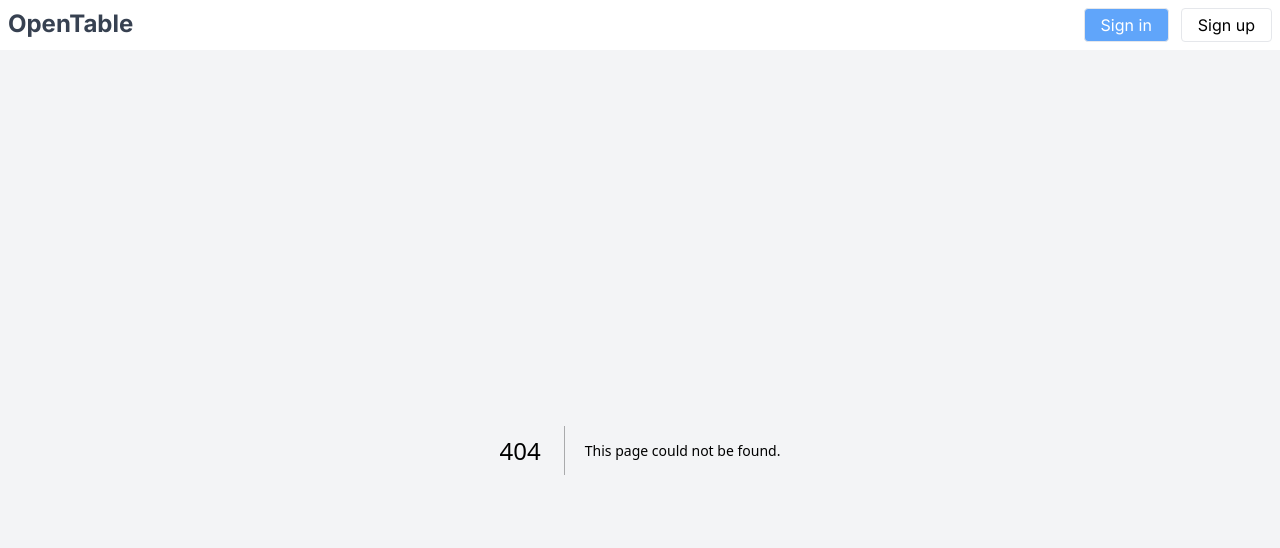
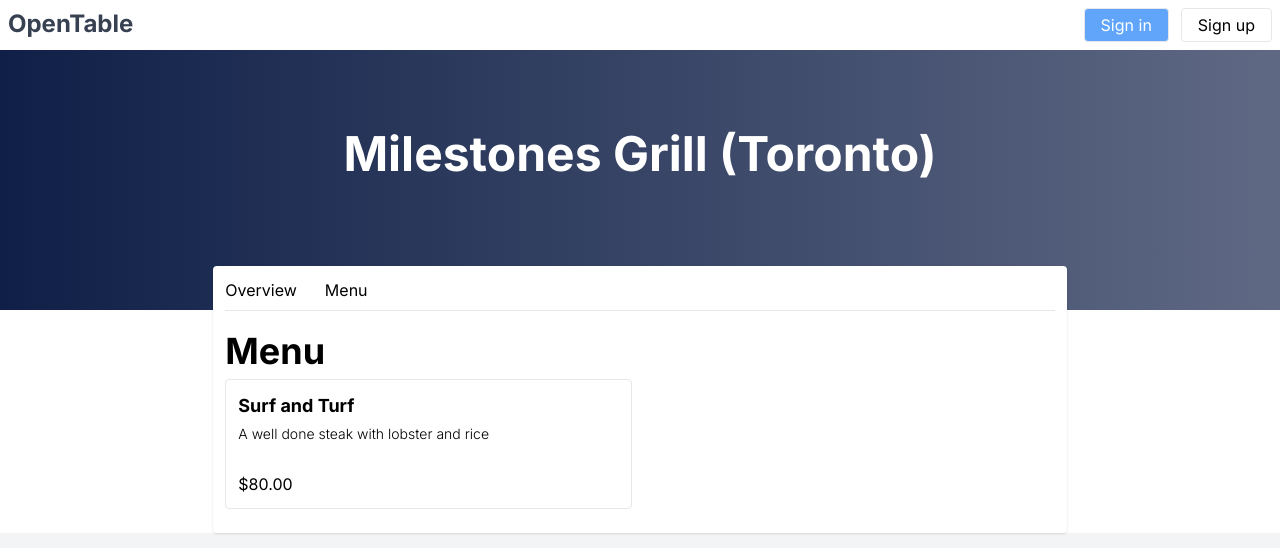
Before and after one commit to EmmanuelORivera/open-table-nextjs, a Next.js app: page /restaurant/1/menu in a window 1280 px wide. Before the commit this address had no page. Shown: the top 548 px of the page. Built offline with nearby package versions, Linux system fonts and the light colour scheme.

Commit message:
refactor: now Hero is not depending on the children to render the title.

```diff
--- a/src/app/page.tsx
+++ b/src/app/page.tsx
@@ -1,10 +1,13 @@
 import Card from '@/components/Card'
 import Hero from '@/components/Hero'
+import SearchBar from '@/components/SearchBar'
 
 export default function Home() {
   return (
     <div className="bg-white container mx-auto">
-      <Hero>Find your table for any occasion</Hero>
+      <Hero title="Find your table for any occasion">
+        <SearchBar />
+      </Hero>
       {/* CARDS */}
       <div className="py-3 mt-10 flex flex-wrap justify-center">
         <Card />
--- /dev/null
+++ b/src/app/restaurant/[slug]/menu/page.tsx
@@ -0,0 +1,53 @@
+import Hero from '@/components/Hero'
+import React from 'react'
+
+const MenuPage = () => {
+  return (
+    <main className="bg-gray-100 min-h-screen">
+      <main className="max-w-screen-2xl m-auto bg-white">
+        <Hero title="Milestones Grill (Toronto)">
+          <h1 className=""></h1>
+        </Hero>
+        {/* HEADER */} {/* DESCRIPTION PORTION */}
+        <div className="flex m-auto w-2/3 justify-between items-start 0 -mt-11">
+          <div className="bg-white w-[100%] rounded p-3 shadow">
+            {/* RESAURANT NAVBAR */}
+            <nav className="flex text-reg border-b pb-2">
+              <a href="" className="mr-7">
+                {' '}
+                Overview{' '}
+              </a>
+              <a href="" className="mr-7">
+                {' '}
+                Menu{' '}
+              </a>
+            </nav>
+            {/* RESAURANT NAVBAR */} {/* MENU */}
+            <main className="bg-white mt-5">
+              <div>
+                <div className="mt-4 pb-1 mb-1">
+                  <h1 className="font-bold text-4xl">Menu</h1>
+                </div>
+                <div className="flex flex-wrap justify-between">
+                  {/* MENU CARD */}
+                  <div className=" border rounded p-3 w-[49%] mb-3">
+                    <h3 className="font-bold text-lg">Surf and Turf</h3>
+                    <p className="font-light mt-1 text-sm">
+                      A well done steak with lobster and rice
+                    </p>
+                    <p className="mt-7">$80.00</p>
+                  </div>
+                  {/* MENU CARD */}
+                </div>
+              </div>
+            </main>
+            {/* MENU */}
+          </div>
+        </div>
+        {/* DESCRIPTION PORTION */}
+      </main>
+    </main>
+  )
+}
+
+export default MenuPage
--- a/src/app/restaurant/[slug]/page.tsx
+++ b/src/app/restaurant/[slug]/page.tsx
@@ -5,7 +5,7 @@ const RestaurantDetails = () => {
   return (
     <article className="bg-gray-100 min-h-screen">
       <div className="max-w-screen-2xl m-auto bg-white ">
-        <Hero displaySearchBar={false}>Milestones Grill (Toronto)</Hero>
+        <Hero title="Milestones Grill (Toronto)"></Hero>
         {/* DESCRIPTION PORTION */}
         <div className="px-4 lg:grid lg:grid-cols-[repeat(2,minmax(200px,550px))] lg:gap-10 justify-center">
           <div className="-mt-11 mx-auto max-w-screen-md lg:max-w-screen-md">
--- a/src/app/search/page.tsx
+++ b/src/app/search/page.tsx
@@ -1,10 +1,13 @@
 import Hero from '@/components/Hero'
+import SearchBar from '@/components/SearchBar'
 
 const Search = () => {
   return (
     <article className="bg-gray-100 text-sm">
       <div className="max-w-screen-2xl m-auto bg-white">
-        <Hero />
+        <Hero>
+          <SearchBar />
+        </Hero>
         <div className="sm:flex  gap-10 container max-w-7xl mx-auto p-3">
           {/* TODO: Display this option on mobile screen */}
           <div className="w-1/5 hidden sm:block">
--- a/src/components/Hero.tsx
+++ b/src/components/Hero.tsx
@@ -2,10 +2,10 @@ import SearchBar from './SearchBar'
 
 const Hero = ({
   children,
-  displaySearchBar = true,
+  title = '',
 }: {
+  title?: string
   children?: React.ReactNode
-  displaySearchBar?: boolean
 }) => {
   const sectionVerticalPadding = children ? 'py-20' : 'py-8'
 
@@ -14,14 +14,12 @@ const Hero = ({
       className={`${sectionVerticalPadding} bg-gradient-to-r from-[#0f1f47] to-[#5f6984]`}
     >
       <div className="text-center">
-        {children && (
-          <h1 className="text-white text-5xl font-bold mb-10 sm:mb-5">
-            {children}
+        {title && (
+          <h1 className="text-white text-5xl font-bold mb-10 sm:mb-5 h-20">
+            {title}
           </h1>
         )}
-        {/* SEARCH BAR */}
-        {displaySearchBar && <SearchBar />}
-        {/* SEARCH BAR */}
+        {children}
       </div>
     </section>
   )
```
